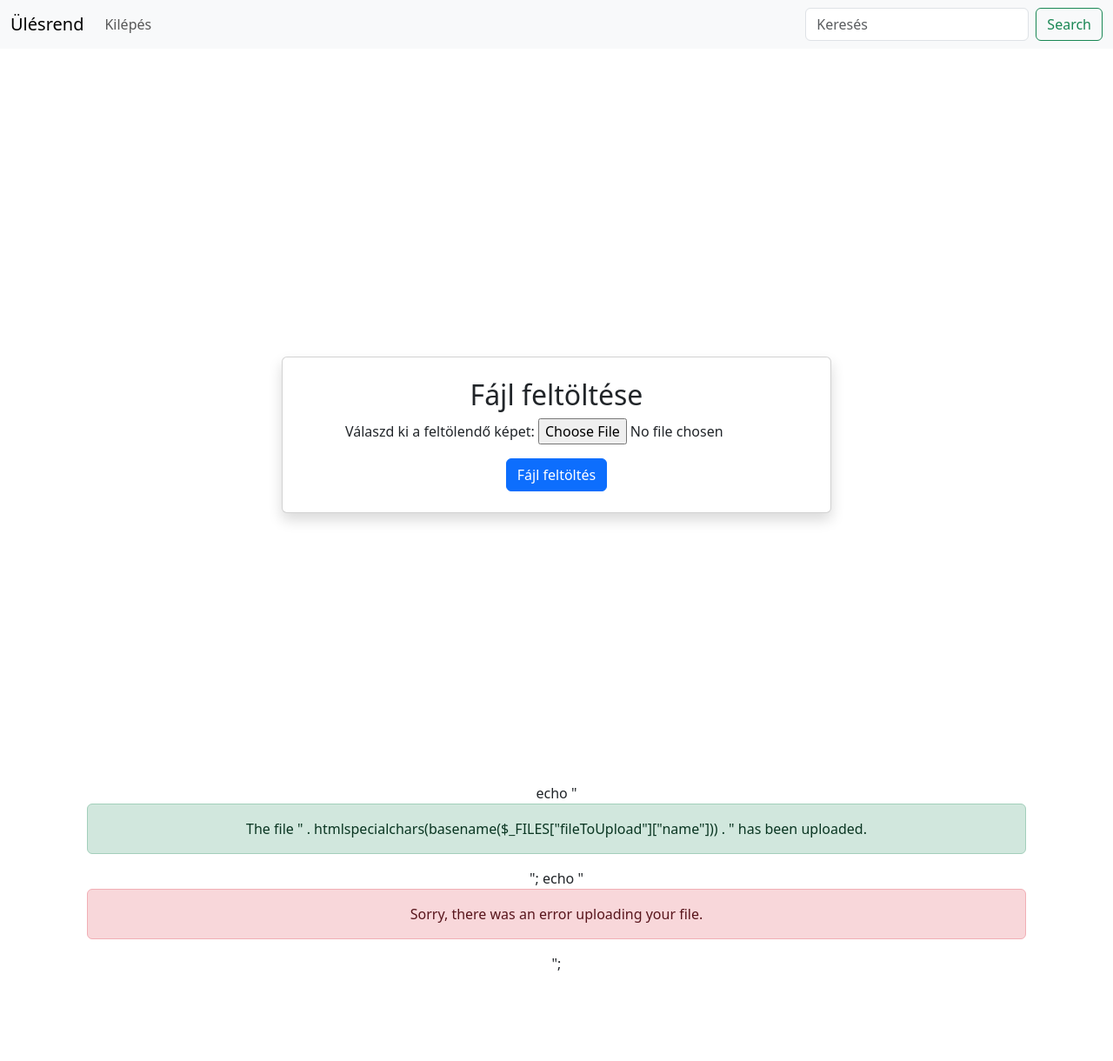
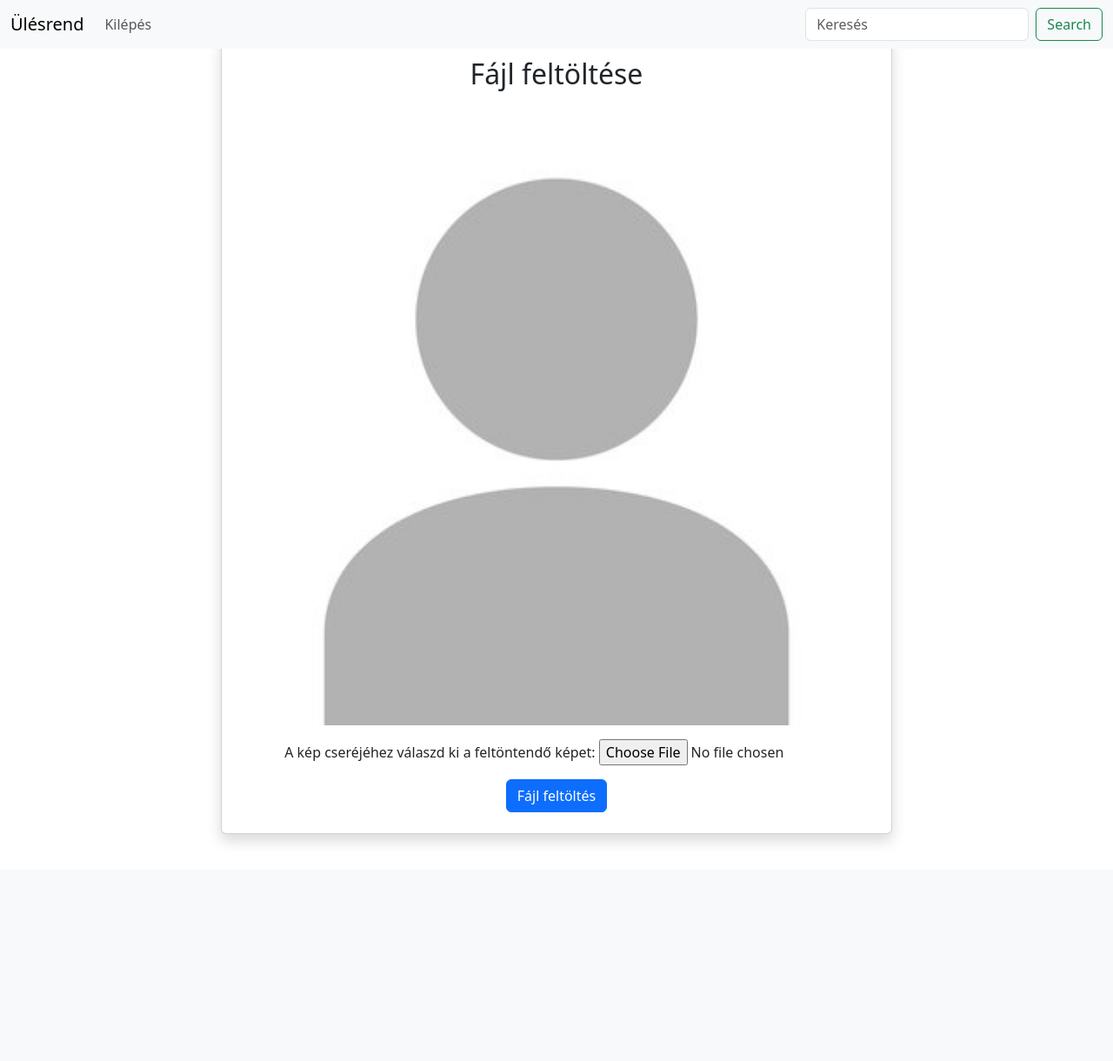
Before and after one commit to gicziAttila/PHP, a PHP site: page /profile.php in a window 1280 px wide. Shown: the whole page at 87% size. After the commit the page ends 968 px from the top, so only its background shows below. Run offline with PHP 8.4, Linux system fonts and the light colour scheme; the visitor is signed in with stand-in values (Sample User, id 1).

Commit message:
11.14OraiMunka
PNG most már csak jpg/jpeg
Hibaüzenetek kezelve

```diff
--- a/common/db.inc.php
+++ b/common/db.inc.php
@@ -3,7 +3,8 @@ session_start();
 
 $servername = "localhost";
 $username = "php_teszter";
-$password = "lX_.3WBvq1Bx-T*P";
+//$password = "lX_.3WBvq1Bx-T*P";
+$password = "Iay_TS-YE)E]k-0/";
 $dbname = "php_teszt";
 
 
--- a/profile.php
+++ b/profile.php
@@ -4,48 +4,64 @@ require './common/db.inc.php';
 
 
 $name = '';
-
-?>
-    <?php
+$jpegExt = array('jpg', 'jpeg', 'JPG', 'JPEG');
 include './common/navbar.inc.php';
-    ?>
-    <?php
 ?>
 <div class="container d-flex justify-content-center align-items-center vh-100">
     <div class="card p-4 shadow">
         <h2 class="text-center">Fájl feltöltése</h2>
         <?php
+        $target_dir = "uploads/";
         // van-e feltöltött fájl
-            if(isset($_FILES["fileToUpload"]["tmp_name"])){
+        if (isset($_FILES["fileToUpload"]["tmp_name"])) {
             // Hová mentjük és milyen néven
-                $target_dir = "uploads/";
             $filename = basename($_FILES["fileToUpload"]["name"]);
             $filenameArr = preg_split("/\./", $filename);
-
-                $target_file = $target_dir . $_SESSION["id"].".". $filenameArr[1];
+            if (in_array($filenameArr[1], $jpegExt)) {
+                $target_file = $target_dir . $_SESSION["id"] . "." . $filenameArr[1];
 
                 //áthelyezzük az ideiglenes fájlt a végleges nevén a helyére
                 if (move_uploaded_file($_FILES["fileToUpload"]["tmp_name"], $target_file)) {
-                    echo "<div class='alert alert-success'>The file " . htmlspecialchars(basename($_FILES["fileToUpload"]["name"])) . " has been uploaded.</div>";
+                    echo "<div class='alert alert-success'>A fájl " . htmlspecialchars(basename($_FILES["fileToUpload"]["name"])) . " sikeresen feltöltve.</div>";
                 } else {
-                    echo "<div class='alert alert-danger'>Sorry, there was an error uploading your file.</div>";
+                    echo "<div class='alert alert-danger'>Hiba történt</div>";
+                }
+            }else{
+                echo "<div class='alert alert-danger'>Csak JPG fájlt lehet feltölteni</div";
+            }
+        }
+             elseif (isset($_REQUEST['action'])) {
+                if ($_REQUEST['action'] == 'deleteimg') {
+                    if (file_exists($target_dir . $_SESSION["id"] . ".jpg")) {
+                        if (unlink($target_dir . $_SESSION["id"] . ".jpg")) {
+                            echo "<div class='alert alert-danger'>A fájl törlésre került.</div>";
+                        }
+                    }
                 }
             }
         ?>
+        <?php
+        if (file_exists($target_dir . $_SESSION["id"] . ".jpg")) {
+            $profileImage = "<img src=\"uploads/" . $_SESSION["id"] . ".jpg\" alt=\"profilKép\" class=\"mb-3\">";
+        } else {
+            $profileImage = "<img src='uploads/default.jpg' class=\"mb-3\">";
+        }
+        echo $profileImage
+            ?>
         <form action="profile.php" method="post" enctype="multipart/form-data">
             <div class="form-group ms-5">
-                    <label for="fileToUpload">Válaszd ki a feltölendő képet:</label>
+                <label for="fileToUpload">A kép cseréjéhez válaszd ki a feltöntendő képet:</label>
                 <input type="file" class="form-control-file " name="fileToUpload" id="fileToUpload" required>
             </div>
             <button type="submit" class="btn btn-primary btn-block mt-3" name="submit">Fájl feltöltés</button>
+            <?php
+            if (file_exists($target_dir . $_SESSION["id"] . ".jpg")) {
+                echo "<a href=\"profile.php?action=deleteimg\" class=\"btn btn-primary btn-block mt-3\">Kép törlése</a>";
+            }
+            ?>
         </form>
     </div>
 </div>
 <?php
 include "./common/style.inc.php";
 ?>
-
-
-echo "<div class='alert alert-success'>The file " . htmlspecialchars(basename($_FILES["fileToUpload"]["name"])) . " has been uploaded.</div>";
-
-echo "<div class='alert alert-danger'>Sorry, there was an error uploading your file.</div>";
```
Also changed, not shown: index.php (+8 -9 lines), uploads/18.jpg (added), uploads/18.png (deleted). Lines whose indentation alone changed are shown as unchanged.
